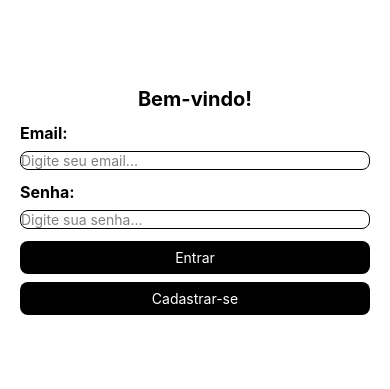
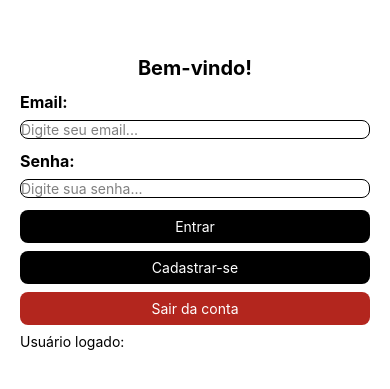
Before and after one commit to VictoriaShirleyUnifei/EstudandoFirebase, a React Native app: screen / in a window 390 px wide. Shown: the part 223-612 px from the top of the page. Built offline with nearby package versions, Linux system fonts and the light colour scheme; no server answers.

Commit message:
Persistência de usuários

```diff
--- a/App.js
+++ b/App.js
@@ -7,13 +7,25 @@ import {
 } from "react-native";
 import { auth } from "./src/firebaseConnection";
 import FormUsers from "./src/FormUsers";
-import { createUserWithEmailAndPassword, signInWithEmailAndPassword } from "firebase/auth";
-import { useState } from "react";
+import { createUserWithEmailAndPassword, signInWithEmailAndPassword, onAuthStateChanged, signOut } from "firebase/auth";
+import { useState, useEffect } from "react";
 
 export default function App() {
   const [email, setEmail] = useState("");
   const [password, setPassword] = useState("");
   const [authUser, setAuthUser] = useState(null);
+
+  useEffect(() => {
+    const unsub = onAuthStateChanged(auth, (user) => {
+      if(user){
+        setAuthUser({
+          email: user.email,
+          uid: user.uid
+        })
+        return;
+      }
+    })
+  }, [])
 
   async function handleCreateUser() {
     const user = await createUserWithEmailAndPassword(
@@ -42,6 +54,11 @@ export default function App() {
     })
   }
 
+  async function handleLogout(){
+    await signOut(auth);
+    setAuthUser(null);
+  }
+
   return (
     <View style={styles.container}>
       {/* <FormUsers /> */}
@@ -67,13 +84,18 @@ export default function App() {
       <TouchableOpacity style={styles.button} onPress={handleLogin}>
         <Text style={styles.buttonText}>Entrar</Text>
       </TouchableOpacity>
+
       <TouchableOpacity style={styles.button} onPress={handleCreateUser}>
         <Text style={styles.buttonText}>Cadastrar-se</Text>
       </TouchableOpacity>
 
-      { authUser && (
-        <Text>Usuário logado: {authUser && authUser.email}</Text>
-      )}
+      <TouchableOpacity style={[styles.button, {backgroundColor: "#b3261e"}]} onPress={handleLogout}>
+        <Text style={styles.buttonText}>Sair da conta</Text>
+      </TouchableOpacity>
+
+
+      <Text>Usuário logado: {authUser && authUser.email}</Text>
+
     </View>
   );
 }
```
